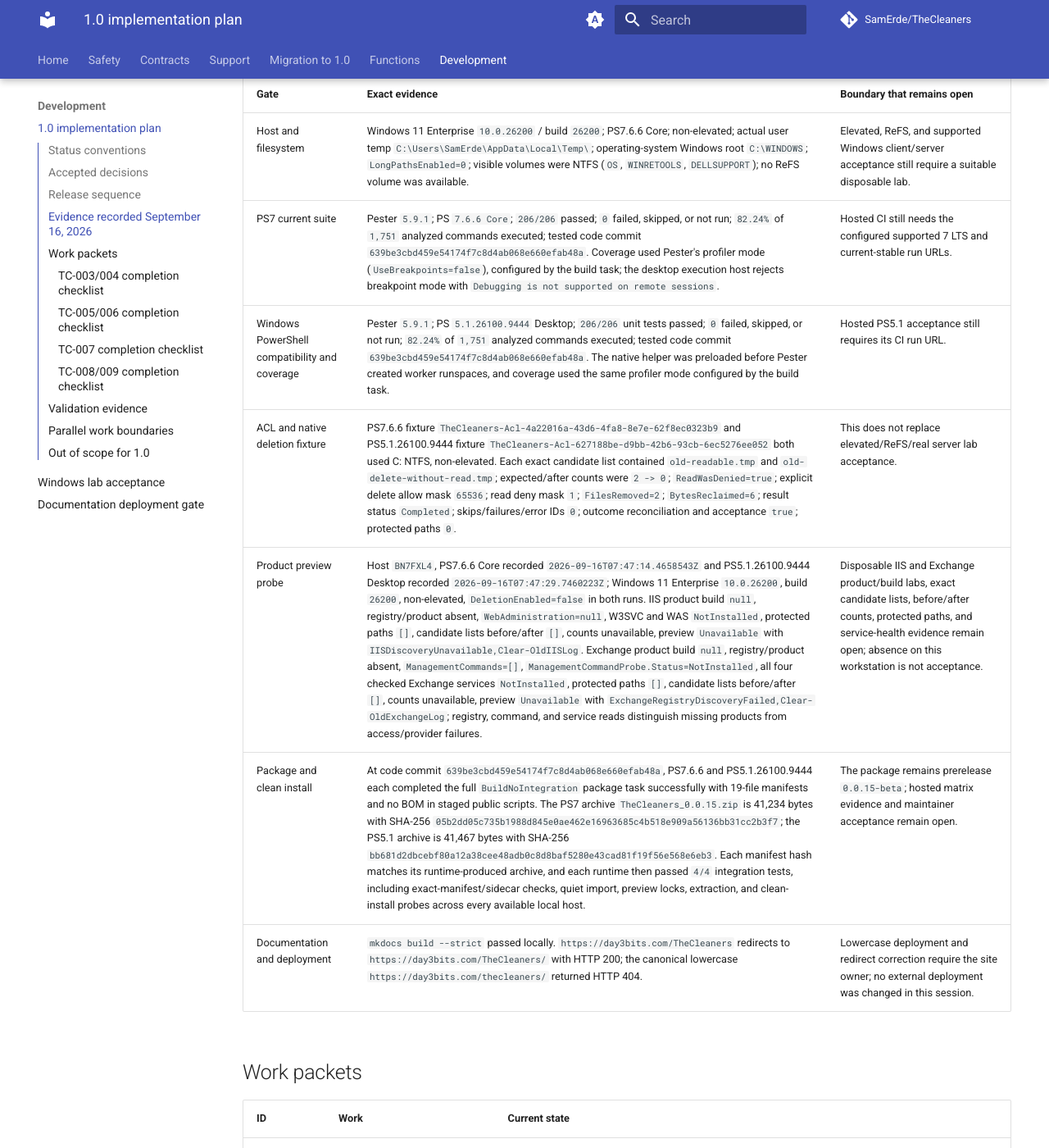
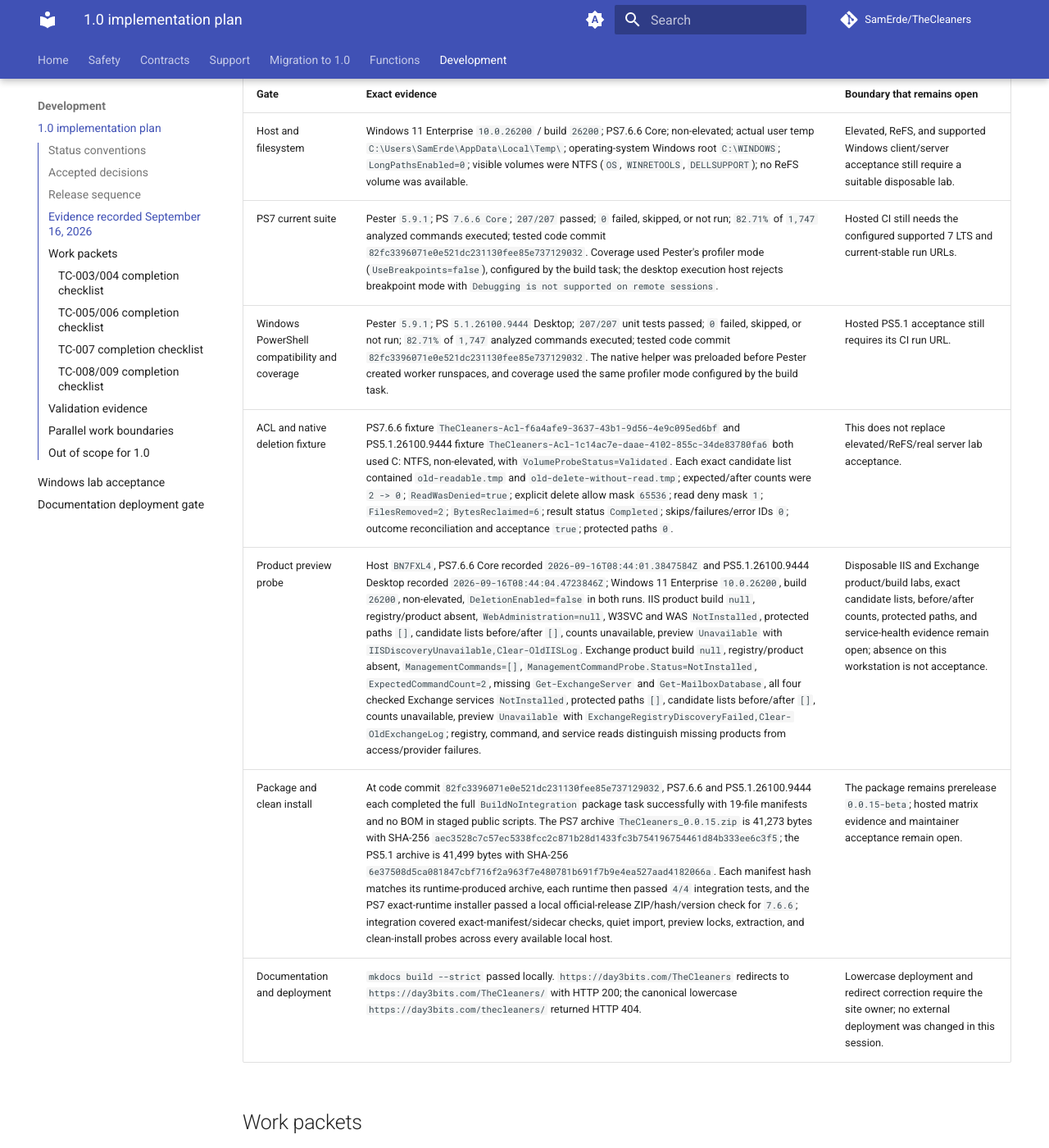
Before and after one commit to SamErde/TheCleaners, an MkDocs documentation site: the page built from docs/release-plan-1.0.md, in a window 1280 px wide and 1400 px high, scrolled down 1690 px. Shown: the whole window at 82% size. Built offline with MkDocs 1.6.1 and Material for MkDocs 9.7.7, drawn with Linux system fonts in a browser that asks for light colours; comment, search, counter and statistics services are not loaded; some of the changed text lies outside the part shown.

Commit message:
docs(release): record final local matrix evidence

```diff
--- a/docs/release-plan-1.0.md
+++ b/docs/release-plan-1.0.md
@@ -31,16 +31,16 @@
 
 ## Evidence recorded September 16, 2026
 
-Source and package evidence was collected at commit `639be3cbd459e54174f7c8d4ab068e660efab48a`, which contains the current follow-up review-fix code and tests. The ledger update itself is documentation-only and this is not a merged commit or a hosted CI run. No real Windows, IIS, or Exchange cleanup was run, and no release tag or Gallery publication was performed.
+Source and package evidence was collected at commit `82fc3396071e0e521dc231130fee85e737129032`, which contains the current follow-up review-fix code and tests. The ledger update itself is documentation-only and this is not a merged commit or a hosted CI run. No real Windows, IIS, or Exchange cleanup was run, and no release tag or Gallery publication was performed.
 
 | Gate | Exact evidence | Boundary that remains open |
 | --- | --- | --- |
 | Host and filesystem | Windows 11 Enterprise `10.0.26200` / build `26200`; PS7.6.6 Core; non-elevated; actual user temp `C:\Users\SamErde\AppData\Local\Temp\`; operating-system Windows root `C:\WINDOWS`; `LongPathsEnabled=0`; visible volumes were NTFS (`OS`, `WINRETOOLS`, `DELLSUPPORT`); no ReFS volume was available. | Elevated, ReFS, and supported Windows client/server acceptance still require a suitable disposable lab. |
-| PS7 current suite | Pester `5.9.1`; PS `7.6.6 Core`; `206/206` passed; `0` failed, skipped, or not run; `82.24%` of `1,751` analyzed commands executed; tested code commit `639be3cbd459e54174f7c8d4ab068e660efab48a`. Coverage used Pester's profiler mode (`UseBreakpoints=false`), configured by the build task; the desktop execution host rejects breakpoint mode with `Debugging is not supported on remote sessions`. | Hosted CI still needs the configured supported 7 LTS and current-stable run URLs. |
-| Windows PowerShell compatibility and coverage | Pester `5.9.1`; PS `5.1.26100.9444` Desktop; `206/206` unit tests passed; `0` failed, skipped, or not run; `82.24%` of `1,751` analyzed commands executed; tested code commit `639be3cbd459e54174f7c8d4ab068e660efab48a`. The native helper was preloaded before Pester created worker runspaces, and coverage used the same profiler mode configured by the build task. | Hosted PS5.1 acceptance still requires its CI run URL. |
-| ACL and native deletion fixture | PS7.6.6 fixture `TheCleaners-Acl-4a22016a-43d6-4fa8-8e7e-62f8ec0323b9` and PS5.1.26100.9444 fixture `TheCleaners-Acl-627188be-d9bb-42b6-93cb-6ec5276ee052` both used C: NTFS, non-elevated. Each exact candidate list contained `old-readable.tmp` and `old-delete-without-read.tmp`; expected/after counts were `2 -> 0`; `ReadWasDenied=true`; explicit delete allow mask `65536`; read deny mask `1`; `FilesRemoved=2`; `BytesReclaimed=6`; result status `Completed`; skips/failures/error IDs `0`; outcome reconciliation and acceptance `true`; protected paths `0`. | This does not replace elevated/ReFS/real server lab acceptance. |
-| Product preview probe | Host `BN7FXL4`, PS7.6.6 Core recorded `2026-09-16T07:47:14.4658543Z` and PS5.1.26100.9444 Desktop recorded `2026-09-16T07:47:29.7460223Z`; Windows 11 Enterprise `10.0.26200`, build `26200`, non-elevated, `DeletionEnabled=false` in both runs. IIS product build `null`, registry/product absent, `WebAdministration=null`, W3SVC and WAS `NotInstalled`, protected paths `[]`, candidate lists before/after `[]`, counts unavailable, preview `Unavailable` with `IISDiscoveryUnavailable,Clear-OldIISLog`. Exchange product build `null`, registry/product absent, `ManagementCommands=[]`, `ManagementCommandProbe.Status=NotInstalled`, all four checked Exchange services `NotInstalled`, protected paths `[]`, candidate lists before/after `[]`, counts unavailable, preview `Unavailable` with `ExchangeRegistryDiscoveryFailed,Clear-OldExchangeLog`; registry, command, and service reads distinguish missing products from access/provider failures. | Disposable IIS and Exchange product/build labs, exact candidate lists, before/after counts, protected paths, and service-health evidence remain open; absence on this workstation is not acceptance. |
-| Package and clean install | At code commit `639be3cbd459e54174f7c8d4ab068e660efab48a`, PS7.6.6 and PS5.1.26100.9444 each completed the full `BuildNoIntegration` package task successfully with 19-file manifests and no BOM in staged public scripts. The PS7 archive `TheCleaners_0.0.15.zip` is 41,234 bytes with SHA-256 `05b2dd05c735b1988d845e0ae462e16963685c4b518e909a56136bb31cc2b3f7`; the PS5.1 archive is 41,467 bytes with SHA-256 `bb681d2dbcebf80a12a38cee48adb0c8d8baf5280e43cad81f19f56e568e6eb3`. Each manifest hash matches its runtime-produced archive, and each runtime then passed `4/4` integration tests, including exact-manifest/sidecar checks, quiet import, preview locks, extraction, and clean-install probes across every available local host. | The package remains prerelease `0.0.15-beta`; hosted matrix evidence and maintainer acceptance remain open. |
+| PS7 current suite | Pester `5.9.1`; PS `7.6.6 Core`; `207/207` passed; `0` failed, skipped, or not run; `82.71%` of `1,747` analyzed commands executed; tested code commit `82fc3396071e0e521dc231130fee85e737129032`. Coverage used Pester's profiler mode (`UseBreakpoints=false`), configured by the build task; the desktop execution host rejects breakpoint mode with `Debugging is not supported on remote sessions`. | Hosted CI still needs the configured supported 7 LTS and current-stable run URLs. |
+| Windows PowerShell compatibility and coverage | Pester `5.9.1`; PS `5.1.26100.9444` Desktop; `207/207` unit tests passed; `0` failed, skipped, or not run; `82.71%` of `1,747` analyzed commands executed; tested code commit `82fc3396071e0e521dc231130fee85e737129032`. The native helper was preloaded before Pester created worker runspaces, and coverage used the same profiler mode configured by the build task. | Hosted PS5.1 acceptance still requires its CI run URL. |
+| ACL and native deletion fixture | PS7.6.6 fixture `TheCleaners-Acl-f6a4afe9-3637-43b1-9d56-4e9c095ed6bf` and PS5.1.26100.9444 fixture `TheCleaners-Acl-1c14ac7e-daae-4102-855c-34de83780fa6` both used C: NTFS, non-elevated, with `VolumeProbeStatus=Validated`. Each exact candidate list contained `old-readable.tmp` and `old-delete-without-read.tmp`; expected/after counts were `2 -> 0`; `ReadWasDenied=true`; explicit delete allow mask `65536`; read deny mask `1`; `FilesRemoved=2`; `BytesReclaimed=6`; result status `Completed`; skips/failures/error IDs `0`; outcome reconciliation and acceptance `true`; protected paths `0`. | This does not replace elevated/ReFS/real server lab acceptance. |
+| Product preview probe | Host `BN7FXL4`, PS7.6.6 Core recorded `2026-09-16T08:44:01.3847584Z` and PS5.1.26100.9444 Desktop recorded `2026-09-16T08:44:04.4723846Z`; Windows 11 Enterprise `10.0.26200`, build `26200`, non-elevated, `DeletionEnabled=false` in both runs. IIS product build `null`, registry/product absent, `WebAdministration=null`, W3SVC and WAS `NotInstalled`, protected paths `[]`, candidate lists before/after `[]`, counts unavailable, preview `Unavailable` with `IISDiscoveryUnavailable,Clear-OldIISLog`. Exchange product build `null`, registry/product absent, `ManagementCommands=[]`, `ManagementCommandProbe.Status=NotInstalled`, `ExpectedCommandCount=2`, missing `Get-ExchangeServer` and `Get-MailboxDatabase`, all four checked Exchange services `NotInstalled`, protected paths `[]`, candidate lists before/after `[]`, counts unavailable, preview `Unavailable` with `ExchangeRegistryDiscoveryFailed,Clear-OldExchangeLog`; registry, command, and service reads distinguish missing products from access/provider failures. | Disposable IIS and Exchange product/build labs, exact candidate lists, before/after counts, protected paths, and service-health evidence remain open; absence on this workstation is not acceptance. |
+| Package and clean install | At code commit `82fc3396071e0e521dc231130fee85e737129032`, PS7.6.6 and PS5.1.26100.9444 each completed the full `BuildNoIntegration` package task successfully with 19-file manifests and no BOM in staged public scripts. The PS7 archive `TheCleaners_0.0.15.zip` is 41,273 bytes with SHA-256 `aec3528c7c57ec5338fcc2c871b28d1433fc3b754196754461d84b333ee6c3f5`; the PS5.1 archive is 41,499 bytes with SHA-256 `6e37508d5ca081847cbf716f2a963f7e480781b691f7b9e4ea527aad4182066a`. Each manifest hash matches its runtime-produced archive, each runtime then passed `4/4` integration tests, and the PS7 exact-runtime installer passed a local official-release ZIP/hash/version check for `7.6.6`; integration covered exact-manifest/sidecar checks, quiet import, preview locks, extraction, and clean-install probes across every available local host. | The package remains prerelease `0.0.15-beta`; hosted matrix evidence and maintainer acceptance remain open. |
 | Documentation and deployment | `mkdocs build --strict` passed locally. `https://day3bits.com/TheCleaners` redirects to `https://day3bits.com/TheCleaners/` with HTTP 200; the canonical lowercase `https://day3bits.com/thecleaners/` returned HTTP 404. | Lowercase deployment and redirect correction require the site owner; no external deployment was changed in this session. |
 
 ## Work packets
@@ -92,9 +92,9 @@
 - [x] Replace recursive source merging with the explicit source-layout package; preserve useful stack traces and external help in the draft build.
 - [x] Build once, record a content manifest/digest, test that artifact, and publish it without rebuilding or publishing `src` directly in the protected workflow design.
 - [x] Add a protected publishing environment and version/tag/prerelease checks; refuse duplicate Gallery versions in the publisher script.
-- [x] Add complete 5.1 plus supported 7 LTS/current package/install tests, not just source unit tests; local PS5.1/PS7.6.6 build, package, and install evidence is recorded above at commit `639be3cbd459e54174f7c8d4ab068e660efab48a`, while hosted 7 LTS/current and CI evidence remain open.
+- [x] Add complete 5.1 plus supported 7 LTS/current package/install tests, not just source unit tests; local PS5.1/PS7.6.6 build, package, and install evidence is recorded above at commit `82fc3396071e0e521dc231130fee85e737129032`, while hosted 7 LTS/current and CI evidence remain open.
 - [x] Re-enable the ShouldProcess analyzer rule; no broad suppression is used in the draft source.
-- [x] Meet at least 80% overall coverage and explicitly test every safety-critical branch; local PS7.6.6 and PS5.1 each measured `82.24%` of `1,751` analyzed commands with no failed, skipped, or not-run tests at `639be3cbd459e54174f7c8d4ab068e660efab48a`, while hosted CI and remaining unexecuted failure branches still require evidence.
+- [x] Meet at least 80% overall coverage and explicitly test every safety-critical branch; local PS7.6.6 and PS5.1 each measured `82.71%` of `1,747` analyzed commands with no failed, skipped, or not-run tests at `82fc3396071e0e521dc231130fee85e737129032`, while hosted CI and remaining unexecuted failure branches still require evidence.
 - [x] Retain machine-readable unit and integration reports, with failed/skipped counts and exact runtime versions in the draft build.
 - [x] Generate command references and external help from the source of truth; add drift checks and validate the documentation build strictly in CI.
 - [x] Update README, migration guide, changelog, support/security policy, contributing instructions, PR template, and agent instructions.
```
